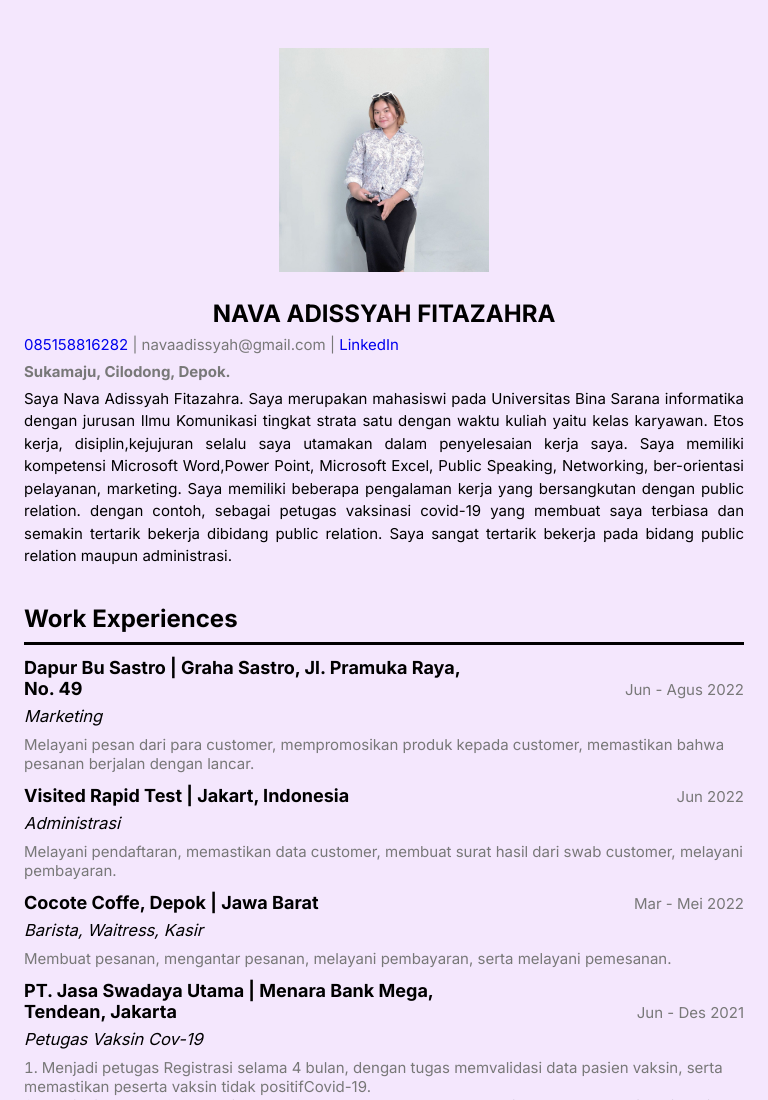
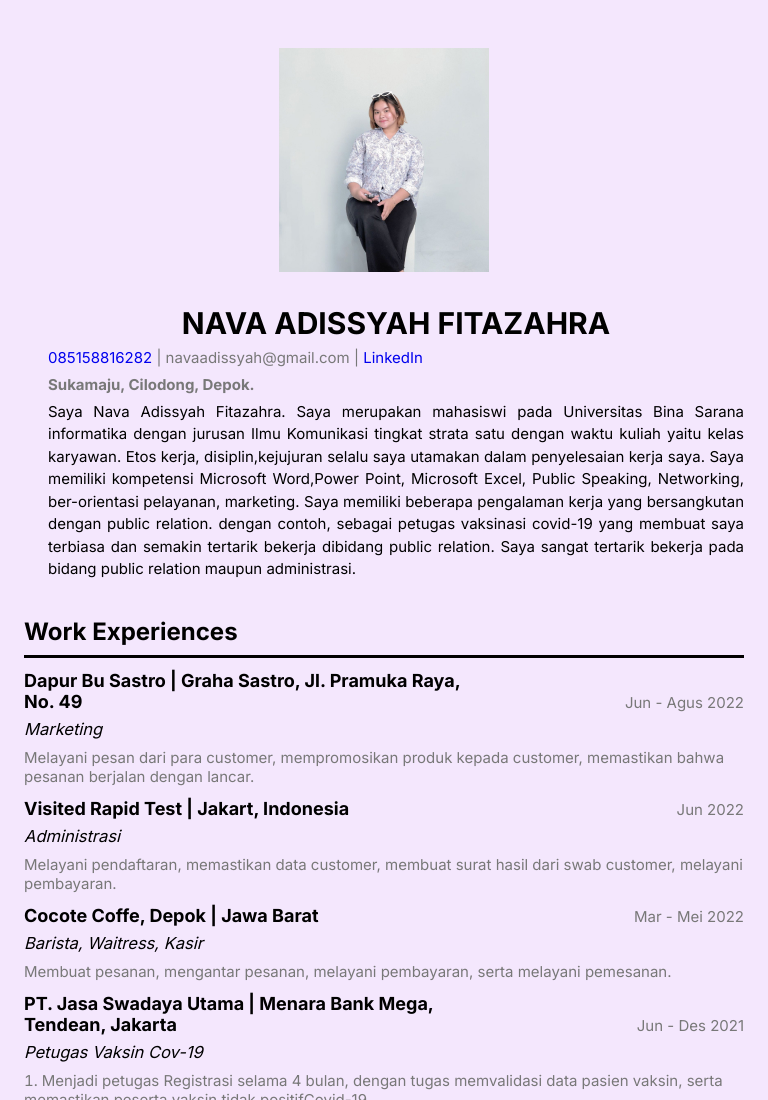
Before and after one commit to eGGnorAng/navaadissyah, a plain HTML site: page index.html in a window 768 px wide. Shown: the top 1100 px of the page. Drawn offline with Linux system fonts and the light colour scheme.

Commit message:
Update style.css

```diff
--- a/css/style.css
+++ b/css/style.css
@@ -165,9 +165,19 @@ ul .skill {
   }
 }
 
+@media (min-width: 768px) and (max-width: 1024px) {
+  header section.about {
+    margin-left: 2rem;
+  }
+}
+
 @media (max-width: 1024px) {
   html {
     font-size: 12px;
+  }
+
+  h1 {
+    font-size: 2.5em;
   }
 
   main section {
```
